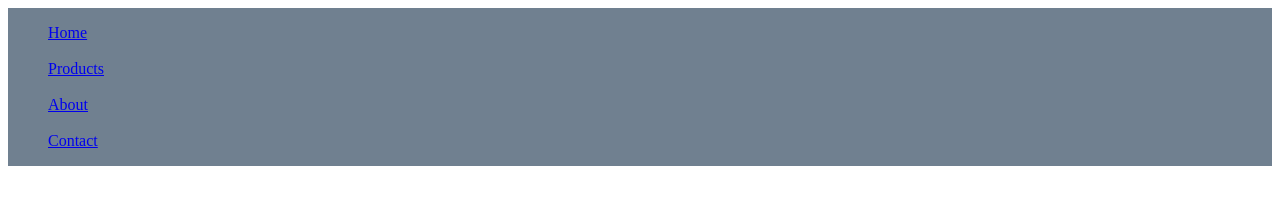
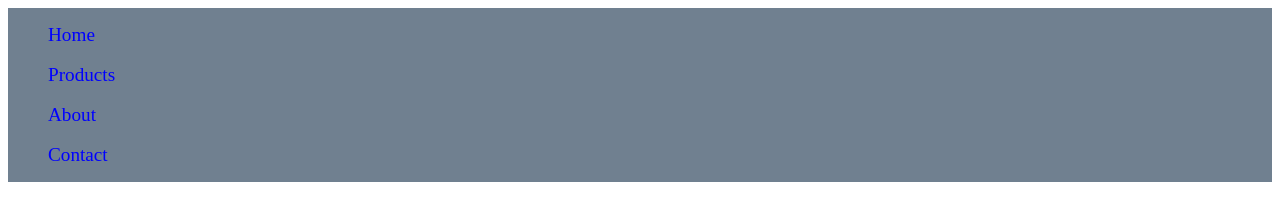
Before and after one commit to cscrocker84/Interactive-nav-bar, a plain HTML site: page index.html in a window 1280 px wide. Drawn offline with Linux system fonts and the light colour scheme.

Commit message:
finished css

```diff
--- a/main.css
+++ b/main.css
@@ -8,7 +8,6 @@ body {
 }
 
 .nav {
-  /*display: flex;*/
   text-decoration: none;
   list-style: none;
 }
@@ -16,3 +15,21 @@ body {
 .nav li {
   padding: 0, 10px;
 }
+
+a {
+  text-decoration: none;
+  color: blue;
+  font-size: 1.2em;
+}
+
+a:hover {
+  color: red;
+}
+
+a:hover {
+  background: orange;
+}
+
+a:active {
+  margin: 0, 5px;
+}
```
